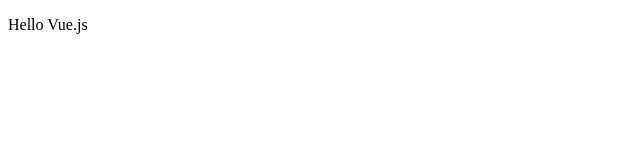
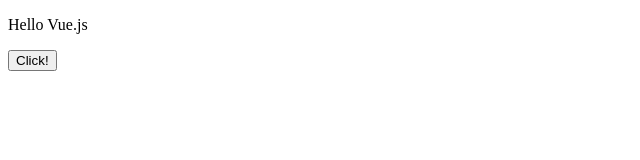
Before and after one commit to TakujiMoyama/Vue.template, a plain HTML site: page index.html in a window 1280 px wide. Shown: the whole page, without its empty margins (0-640 px from the left). Drawn offline with nearby package versions, Linux system fonts and the light colour scheme.

Commit message:
文字列の反転

```diff
--- a/index.html
+++ b/index.html
@@ -9,6 +9,9 @@
 <body>
     <div id="app">
         <p>{{ message }}</p>
+        <button v-on:click="clickHandler">
+            Click!
+        </button>
     </div>
     <script src="http://unpkg.com/vue@3.1.5"></script>
     <script src="main.js"></script>
--- a/main.js
+++ b/main.js
@@ -1,6 +1,11 @@
 const app = Vue.createApp({
     data: () => ({
         message:'Hello Vue.js'
-    })
+    }),
+    methods:{
+        clickHandler: function(event){
+            this.message = this.message.split('').reverse().join('')
+        }
+    }
 })
 app.mount('#app')
```
